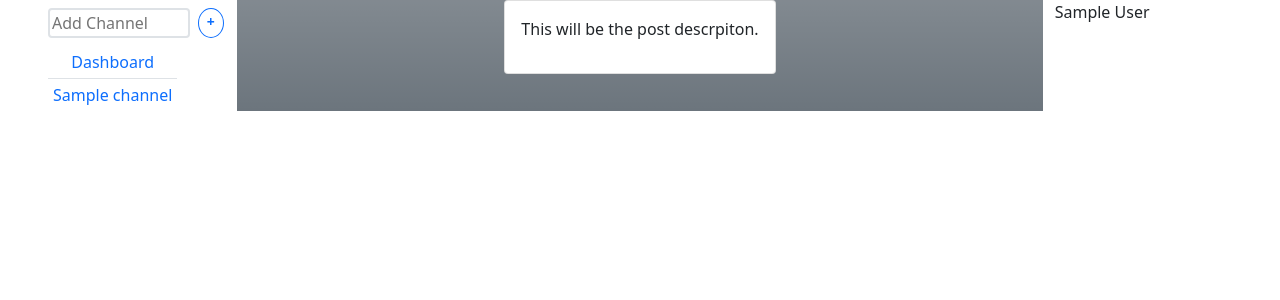
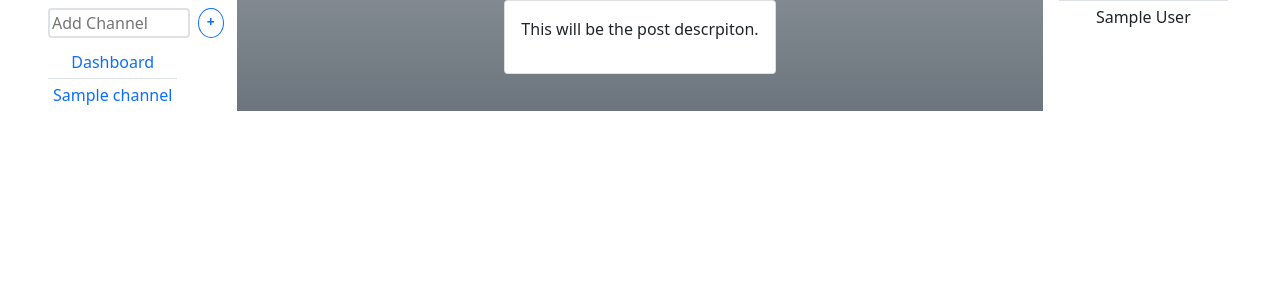
Before and after one commit to KalebBrumme/Project, a Flask app: template project_app/templates/channel.html in a window 1280 px wide. Shown: the part 56-356 px from the top of the page. Run offline with Flask 2, Linux system fonts and the light colour scheme; the template is opened without the code that fills it: most values are stand-ins (such as "Sample title", 1, 10 or a date in 2020).

Commit message:
channel changes

```diff
--- a/project_app/templates/channel.html
+++ b/project_app/templates/channel.html
@@ -76,9 +76,9 @@
                     </div>
                 </div>
                 <div class="col-2">
-                    <div class="row d-flex flex-column">
+                    <div class="row d-flex flex-column mx-1">
                         {% for user in all_users %}
-                            <label>{{ user.first_name }} {{ user.last_name }}</label>
+                            <label class="text-center link-dark border-top border-1 py-1">{{ user.first_name }} {{ user.last_name }}</label>
                         {% endfor %}
                     </div>
                 </div>
```
